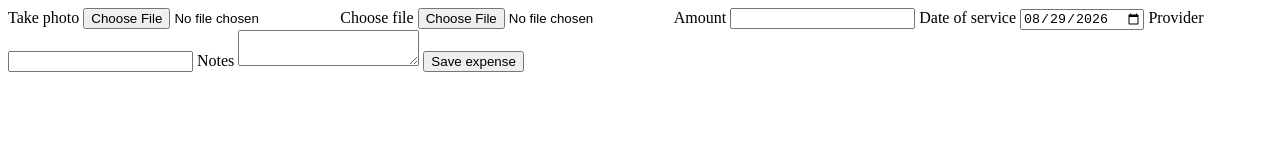
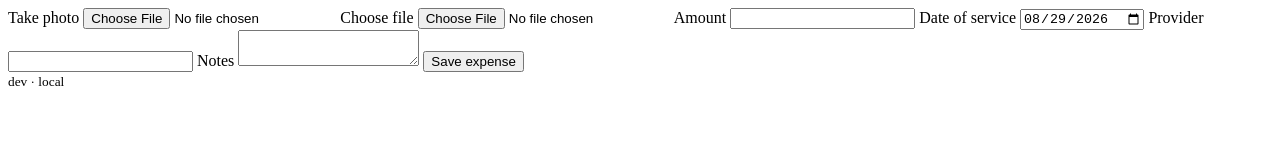
Before and after one commit to greggon/hsa-tracker, a SvelteKit app: page /expenses/new in a window 1280 px wide. Shown: the top 162 px of the page. Built offline with nearby package versions, Linux system fonts and the light colour scheme; no server answers; the database is empty.

Commit message:
Adding footer with build information

```diff
--- /dev/null
+++ b/src/routes/+layout.server.ts
@@ -0,0 +1,8 @@
+import { env } from '$env/dynamic/private';
+
+export const load = () => ({
+  build: {
+    sha: (env.PUBLIC_GIT_SHA ?? 'dev').slice(0, 7),
+    time: env.PUBLIC_BUILD_TIME ?? 'local'
+  }
+});
--- a/src/routes/+layout.svelte
+++ b/src/routes/+layout.svelte
@@ -1,7 +1,7 @@
 <script lang="ts">
 	import favicon from '$lib/assets/favicon.svg';
 
-	let { children } = $props();
+	let { children, data } = $props();
 </script>
 
 <svelte:head>
@@ -9,3 +9,7 @@
 </svelte:head>
 
 {@render children()}
+
+<footer>
+  <small>{data.build.sha} · {data.build.time}</small>
+</footer>
--- a/src/routes/+page.svelte
+++ b/src/routes/+page.svelte
@@ -3,4 +3,3 @@
 
 <script lang="ts">let { data } = $props();</script>
 <p>Signed in as {data.email}</p>
-<p>build: 1</p>
```
Also changed, not shown: 1 other file (tests, documents, lock files or other folders).
